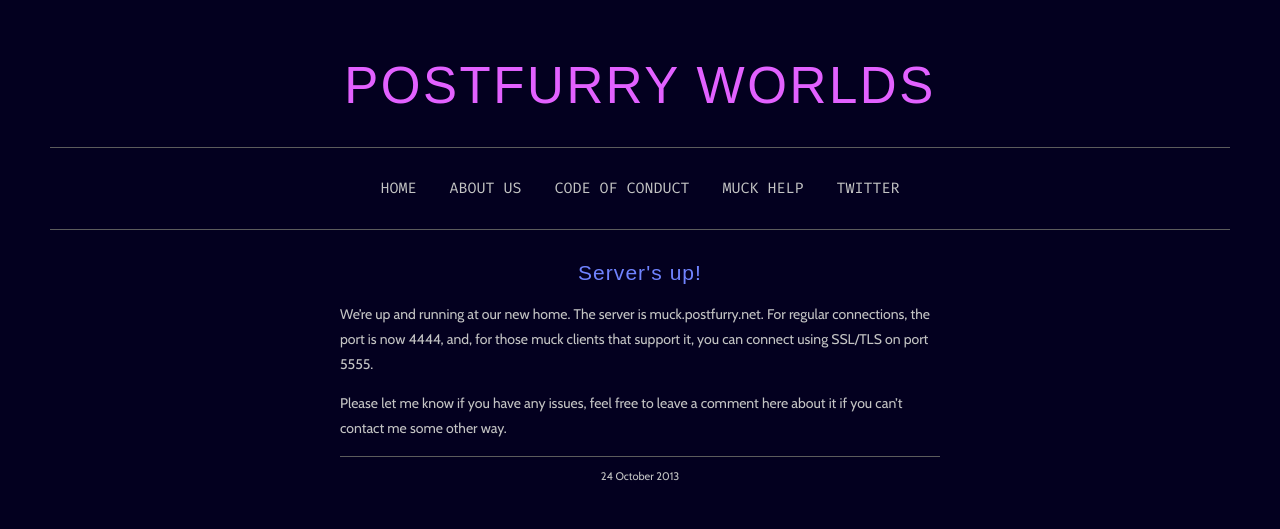
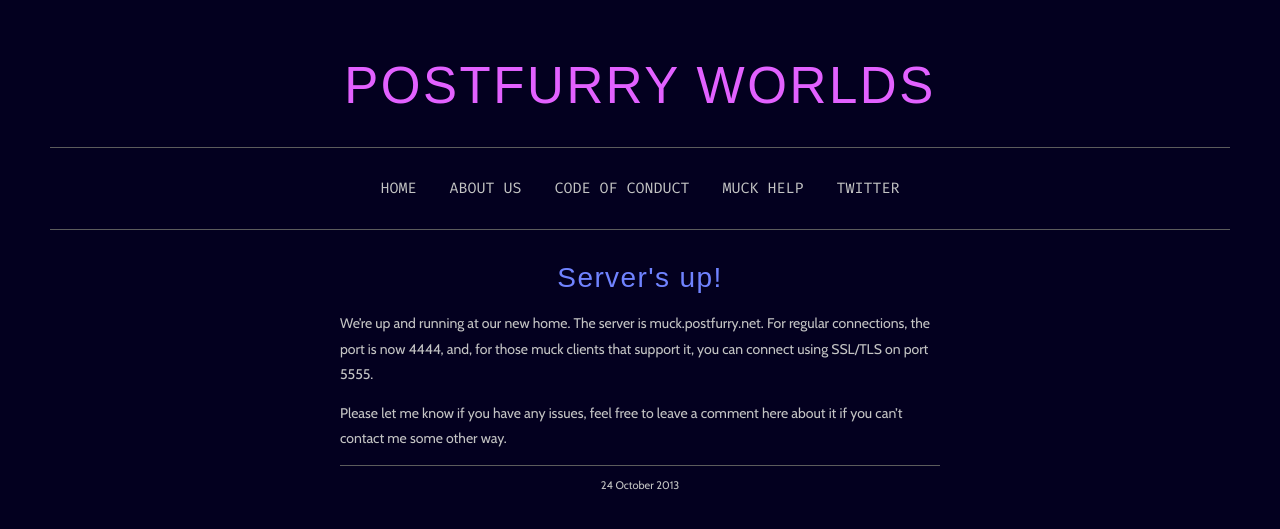
Before and after one commit to postfurry/postfurry.github.io, a Jekyll site: the page built from _posts/2013-10-24-servers-up.md, in a window 1280 px wide. Shown: the top 529 px of the page. Built offline with Jekyll 4.4.1, drawn with Linux system fonts in a browser that asks for light colours; some web fonts are replaced.

Commit message:
Improve post detail page

```diff
--- a/_includes/shortpost.html
+++ b/_includes/shortpost.html
@@ -1,6 +1,8 @@
 <article class="post">
   <header>
-    <h2><a href="{{ post.url }}">{{ post.title }}</a></h2>
+    <{{ headlevel | default: 'h2' }}>
+      <a href="{{ post.url }}">{{ post.title }}</a>
+    </{{ headlevel | default: 'h2' }}>
   </header>
   <div class="content">
     {{ post.content }}
--- a/_layouts/post.html
+++ b/_layouts/post.html
@@ -1,14 +1,7 @@
 ---
 layout: default
 ---
-<article class="post">
-  <header>
-    <h1><a href="{{ post.url }}">{{ page.title }}</a></h2>
-  </header>
-  <div class="content">
-    {{ page.content }}
-  </div>
-  <footer>
-    {{ page.date | date_to_long_string }}
-  </footer>
-</article>
+{% assign post = page %}
+{% assign headlevel = 'h1' %}
+
+{% include shortpost.html post=post headlevel=headlevel %}
--- a/_sass/_base.scss
+++ b/_sass/_base.scss
@@ -31,6 +31,10 @@
       color: $link-hover-color;
     }
   }
+}
+
+h1 {
+  font-size: 28px;
 }
 
 header .brand {
```
